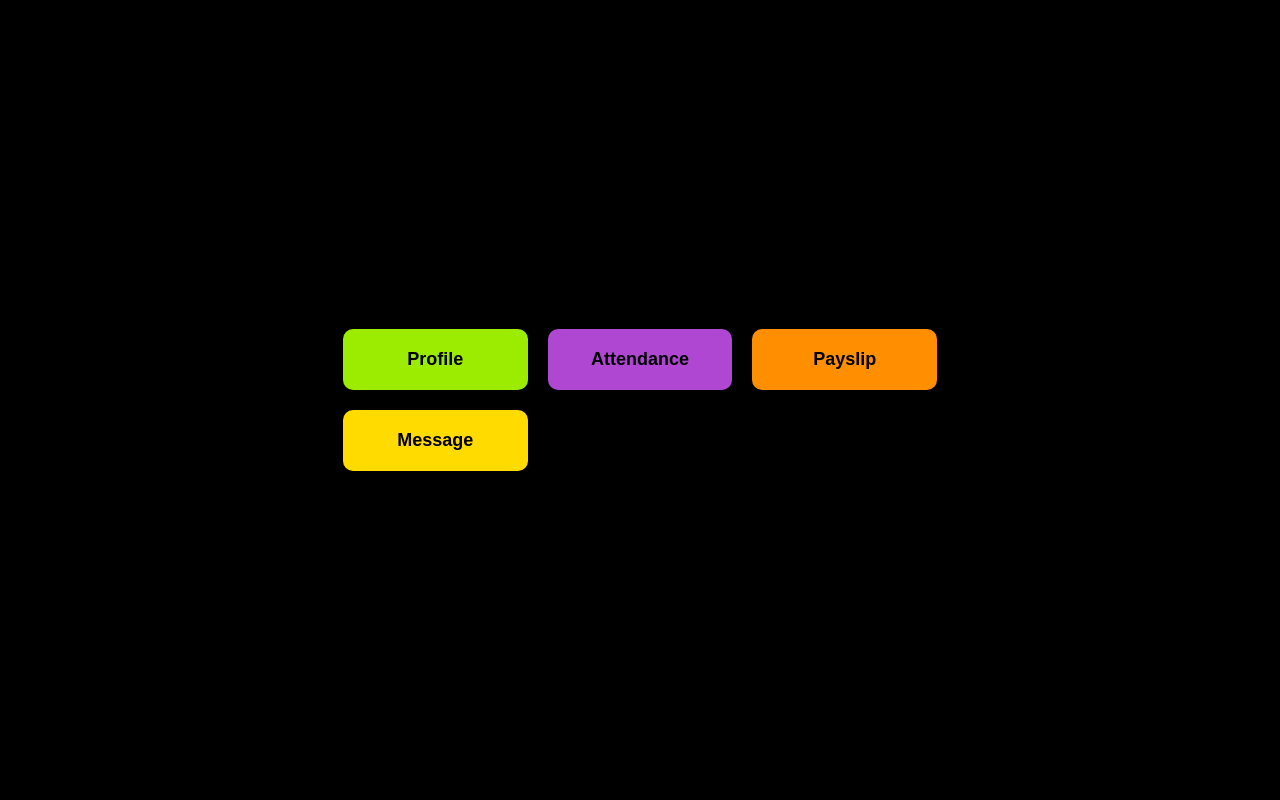
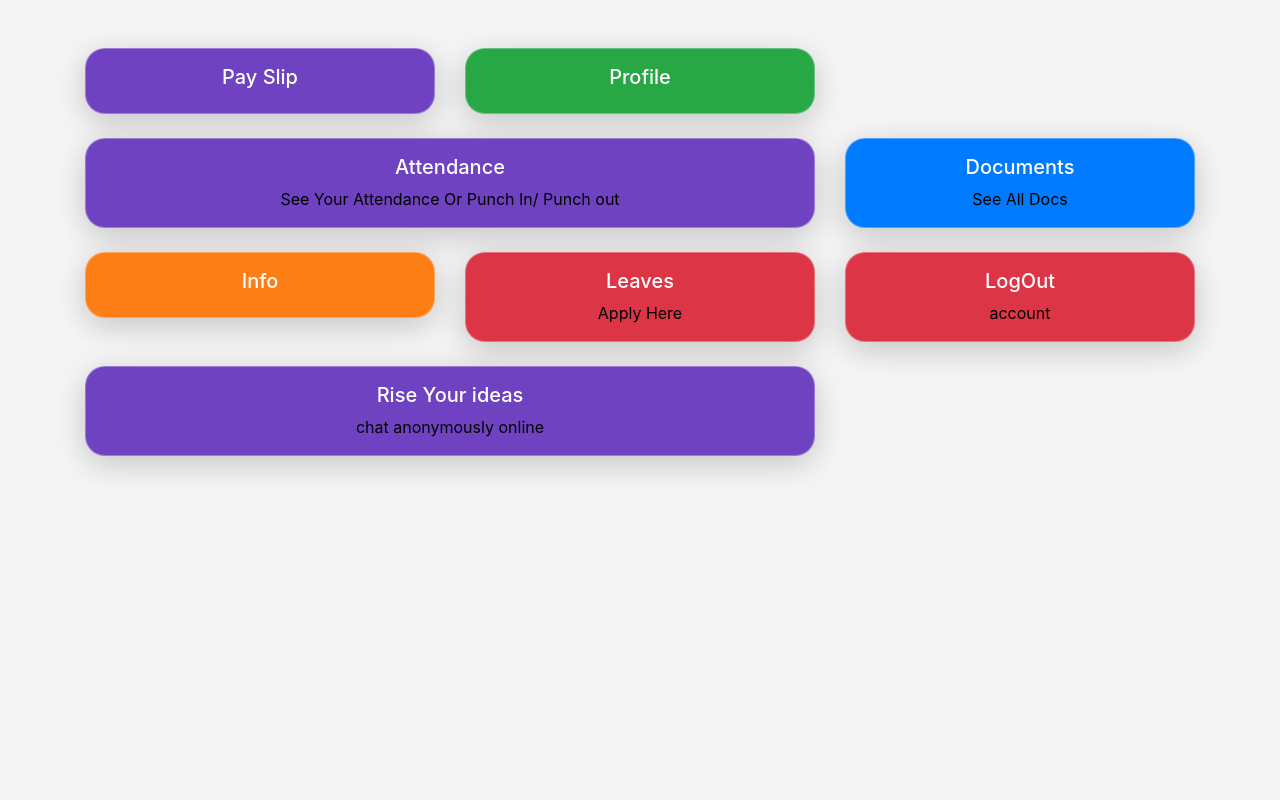
Before and after one commit to xtremerohit/myempo, a PHP site: page /home.php in a window 1280 px wide. Run offline with PHP 8.4, Linux system fonts and the light colour scheme; some libraries are stand-ins or nearby versions.

Commit message:
updated home.php front page

```diff
--- a/home.php
+++ b/home.php
@@ -1,72 +1,139 @@
 <!DOCTYPE html>
 <html lang="en">
+
 <head>
     <meta charset="UTF-8">
     <meta name="viewport" content="width=device-width, initial-scale=1.0">
     <title>Home</title>
+    <!-- Bootstrap CSS -->
+    <link href="https://stackpath.bootstrapcdn.com/bootstrap/4.5.2/css/bootstrap.min.css" rel="stylesheet">
+    <!-- Custom CSS -->
     <style>
-        body,html {
-            font-family: Arial, sans-serif;
-            display: flex;
-            justify-content: center;
-            align-items: center;
-            height: 100vh;
-            margin: 0;
-            background-color: black;
+    body {
+        background-color: #f5f5f5;
     }
-        .container {
-            display: grid;
-            gap: 20px;
-            grid-template-columns: repeat(auto-fit, minmax(150px, 1fr));
-            width: 90%;
-            max-width: 800px;
+
+    .card {
+        border-radius: 20px;
+        box-shadow: 0 4px 8px rgba(0, 0, 0, 0.1);
+        transition: all 0.3s ease-in-out;
     }
-        .card {
-            background-color: #ffffff;
-            border-radius: 10px;
-            box-shadow: 0 4px 8px rgba(0,0,0,0.1);
-            padding: 20px;
-            text-align: center;
-            transition: transform 0.3s ease;
+
+    #bgpurple {
+        background-color: #6f42c1;
+    }
+
+    #bggreen {
+        background-color: #28a745;
+    }
+
+    #bgblue {
+        background-color: #007bff;
+    }
+
+    #bgorange {
+        background-color: #fd7e14;
+    }
+
+    #bgred {
+        background-color: #dc3545;
+    }
+
+    .card-link {
         text-decoration: none;
-            color: inherit;
     }
-        .card:hover {
-            transform: translateY(-10px);
+
+    .glass-button {
+        background: rgba(255, 255, 255, 0.2);
+        border: 1px solid rgba(255, 255, 255, 0.3);
+        box-shadow: 0 8px 32px rgba(0, 0, 0, 0.2);
     }
-        .card h3 {
-            margin: 0;
-            font-size: 18px;
-            font-weight: bold;
+
+    .glass-button:hover {
+        box-shadow: 0 12px 36px rgba(0, 0, 0, 0.2);
+        transform: translateY(-2px);
     }
-        #card1{
-            background-color: #9BEC00;
-        }
-        #card2{
-            background-color: #AF47D2;
-        }
-        #card3{
-            background-color: #FF8F00;
-        }
-        #card4{
-            background-color: #FFDB00;
+
+    .glass-button .card-text {
+        color: black;
     }
     </style>
 </head>
+
 <body>
     <div class="container">
-        <a href="#" class="card" id="card1">
-            <h3>Profile</h3>
-        </a>
-        <a href="#" class="card" id="card2">
-            <h3>Attendance</h3>
-        </a>
-        <a href="#" class="card" id="card3">
-            <h3>Payslip</h3>
-        </a>
-        <a href="#" class="card" id="card4">
-            <h3>Message</h3>
+        <div class="row mt-5">
+            <div class="col-6 col-md-4 mb-4">
+                <a href="rewards.php" class="card-link">
+                    <div class="card text-center p-3 bg-purple text-white glass-button" id="bgpurple">
+                        <h5>Pay Slip</h5>
+                        <!-- <p class="card-text">Rewards</p> -->
+                    </div>
                 </a>
             </div>
+            <div class="col-6 col-md-4 mb-4">
+                <a href="spends.php" class="card-link">
+                    <div class="card text-center p-3 bg-green text-white glass-button" id="bggreen">
+                        <h5>Profile</h5>
+                        <!-- <p class="card-text">₹0</p> -->
+                    </div>
+                </a>
+            </div>
+            <div class="col-12 col-md-8 mb-4">
+                <a href="pay_bills.php" class="card-link">
+                    <div class="card text-center p-3 bg-purple text-white glass-button" id="bgpurple">
+                        <h5>Attendance</h5>
+                        <p class="card-text">See Your Attendance Or Punch In/ Punch out</p>
+                    </div>
+                </a>
+            </div>
+            <div class="col-6 col-md-4 mb-4">
+                <a href="autopay.php" class="card-link">
+                    <div class="card text-center p-3 bg-blue text-white glass-button" id="bgblue">
+                        <h5>Documents</h5>
+                        <p class="card-text">See All Docs</p>
+                    </div>
+                </a>
+            </div>
+            <div class="col-6 col-md-4 mb-4">
+                <a href="credit_score.php" class="card-link">
+                    <div class="card text-center p-3 bg-orange text-white glass-button" id="bgorange">
+                        <h5>Info</h5>
+                        <p class="card-text"></p>
+                    </div>
+                </a>
+            </div>
+            <div class="col-6 col-md-4 mb-4">
+                <a href="top_offers.php" class="card-link">
+                    <div class="card text-center p-3 bg-red text-white glass-button" id="bgred">
+                        <h5>Leaves</h5>
+                        <p class="card-text">Apply Here</p>
+                    </div>
+                </a>
+            </div>
+            <div class="col-6 col-md-4 mb-4">
+                <a href="top_offers.php" class="card-link">
+                    <div class="card text-center p-3 bg-red text-white glass-button" id="bgred">
+                        <h5>LogOut</h5>
+                        <p class="card-text">account</p>
+                    </div>
+                </a>
+            </div>
+            <div class="col-12 col-md-8 mb-4">
+                <a href="pay_bills.php" class="card-link">
+                    <div class="card text-center p-3 bg-purple text-white glass-button" id="bgpurple">
+                        <h5>Rise Your ideas</h5>
+                        <p class="card-text">chat anonymously online</p>
+                    </div>
+                </a>
+            </div>
+        </div>
+    </div>
+
+    <!-- Bootstrap JS and dependencies -->
+    <script src="https://code.jquery.com/jquery-3.5.1.slim.min.js"></script>
+    <script src="https://cdn.jsdelivr.net/npm/@popperjs/core@2.5.4/dist/umd/popper.min.js"></script>
+    <script src="https://stackpath.bootstrapcdn.com/bootstrap/4.5.2/js/bootstrap.min.js"></script>
 </body>
+
 </html>
```
Also changed, not shown: login.php (+21 -3 lines). Lines whose indentation alone changed are shown as unchanged.
